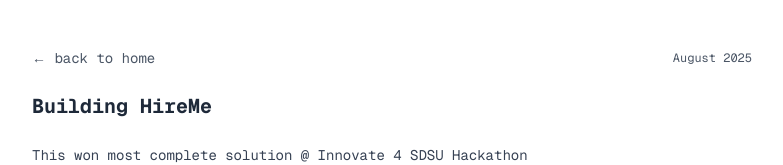
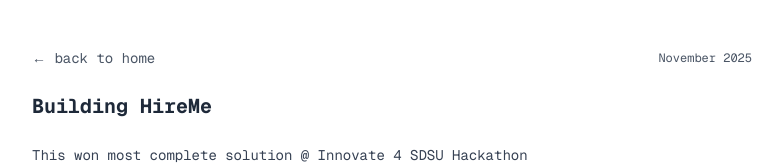
Before and after one commit to darielgu/oct-portfolio, a Next.js app: page /hireme in a window 1280 px wide. Shown: the top 165 px of the page, without its empty margins (248-1031 px from the left). Built offline with nearby package versions, Linux system fonts and the light colour scheme.

Commit message:
changed date

```diff
--- a/app/hireme/page.tsx
+++ b/app/hireme/page.tsx
@@ -13,7 +13,7 @@
           >
             ← back to home
           </Link>
-          <div className="text-gray-600 text-xs">August 2025</div>
+          <div className="text-gray-600 text-xs">November 2025</div>
         </div>
 
         {/* Main Title */}
```
